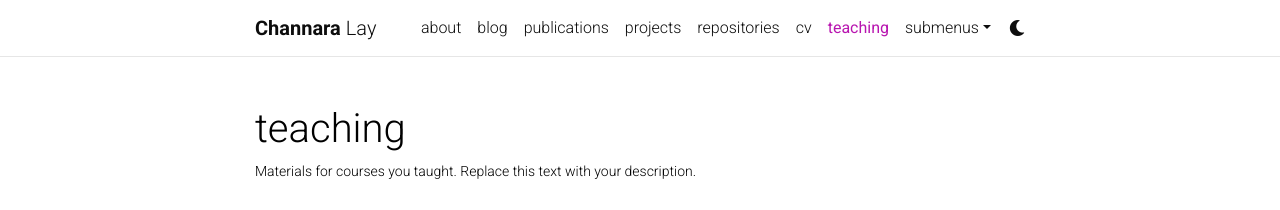
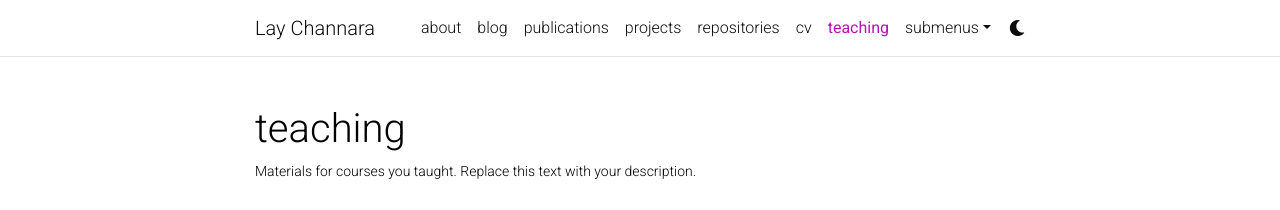
Before and after one commit to lainara6/lainara6.github.io, a Jekyll site: the page built from _pages/teaching.md, in a window 1280 px wide. Shown: the top 210 px of the page. Built offline with Jekyll 4.4.1, drawn with Linux system fonts in a browser that asks for light colours; comment, search, counter and statistics services are not loaded; a style sheet for code colours, icons or effects is not loaded; part of the change alters nothing that is shown.

```diff
--- a/_config.yml
+++ b/_config.yml
@@ -2,11 +2,11 @@
 # Site settings
 # -----------------------------------------------------------------------------
 
-title: blank # the website title (if blank, full name will be used instead)
+title: Lay Channara # the website title (if blank, full name will be used instead)
 first_name: Channara
 middle_name:
 last_name: Lay
-email: you@example.com
+email: lay.channara@gmail.com
 description: > # the ">" symbol means to ignore newlines until "footer_text:"
   A simple, whitespace theme for academics. Based on [*folio](https://github.com/bogoli/-folio) design.
 footer_text: >
```
